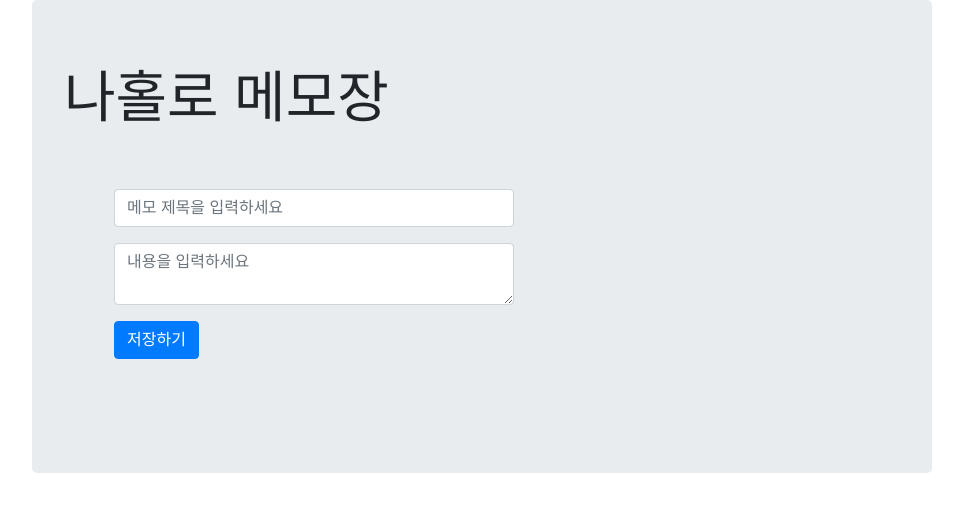
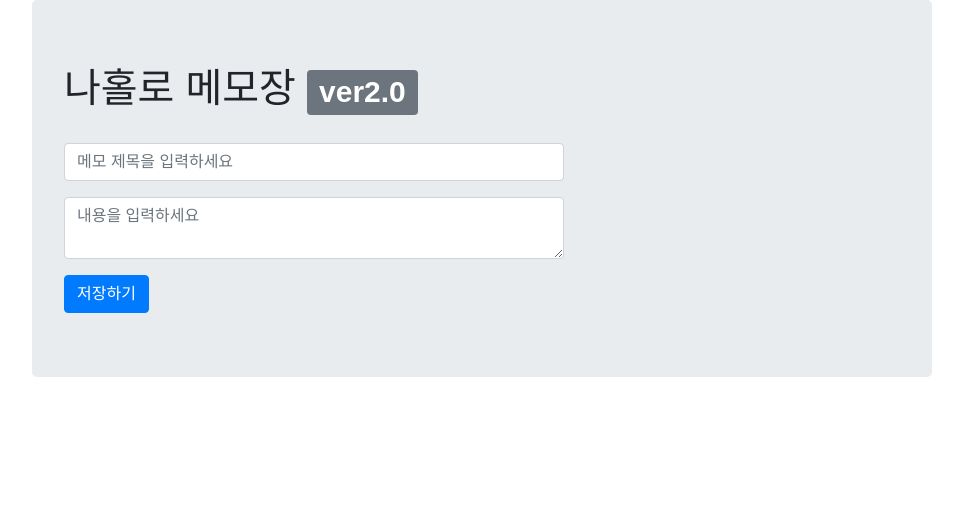
Before and after one commit to love-adela/movie_info_memo, a Flask app: page / in a window 1280 px wide. Shown: the top 512 px of the page, without its empty margins (158-1121 px from the left). Run offline with Flask 2, Linux system fonts and the light colour scheme; data that the repository does not hold is empty; some libraries are stand-ins or nearby versions; some web fonts are replaced.

Commit message:
jumbotron 부분 UI 비슷하게 맞춰줌

```diff
--- a/static/style.css
+++ b/static/style.css
@@ -11,7 +11,7 @@
 
 .form-post {
     width: 500px;
-    padding: 50px;
+    padding: 20px 0 0;
     border-radius: 5px;
 }
 
--- a/templates/index.html
+++ b/templates/index.html
@@ -1,4 +1,5 @@
 <!DOCTYPE html>
+<html>
 <head>
   <meta charset="utf-8">
   <title>SW사관학교 정글 | 간단메모</title>
@@ -18,7 +19,7 @@
 <body>
   <div class="wrap">
     <div class="jumbotron">
-        <h1 class="display-4">나홀로 메모장</h1><!-- TODO: ver 2.0 표시하기-->
+      <h1 class="display-6">나홀로 메모장 <span class="badge badge-secondary">ver2.0</span></h1>
       <div id="post-box" class="form-post">
         <div class="form-group">
           <input id="post-title" class="form-control" placeholder="메모 제목을 입력하세요">
@@ -30,8 +31,6 @@
       </div>
     </div>
     <div id="card-box"></div>
-    </div>
-
   </div>
   <!-- JS -->
   <script src="https://ajax.googleapis.com/ajax/libs/jquery/3.5.1/jquery.min.js"></script>
@@ -122,3 +121,4 @@
     }
   </script>
 </body>
+</html>
```
Lines whose indentation alone changed are shown as unchanged.
